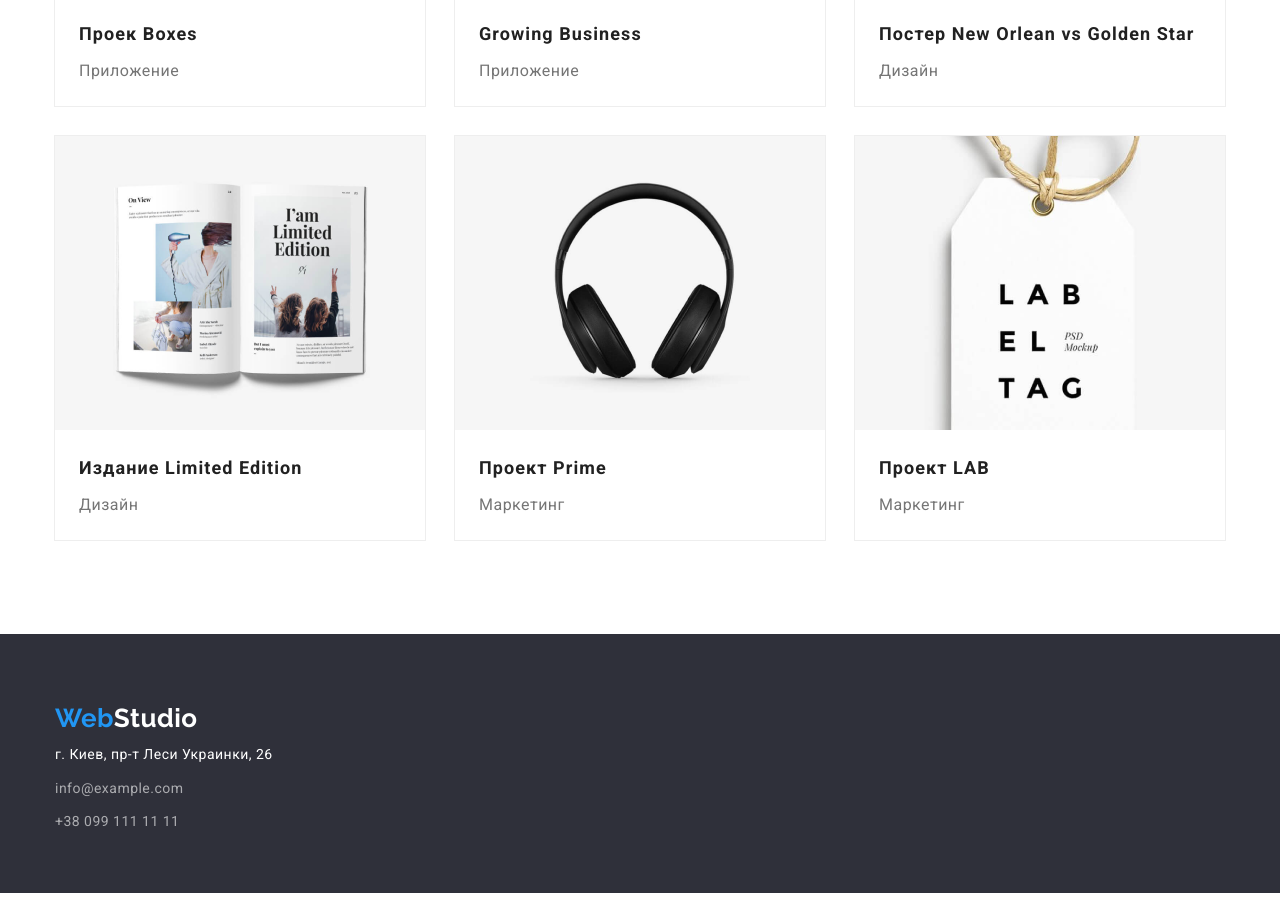
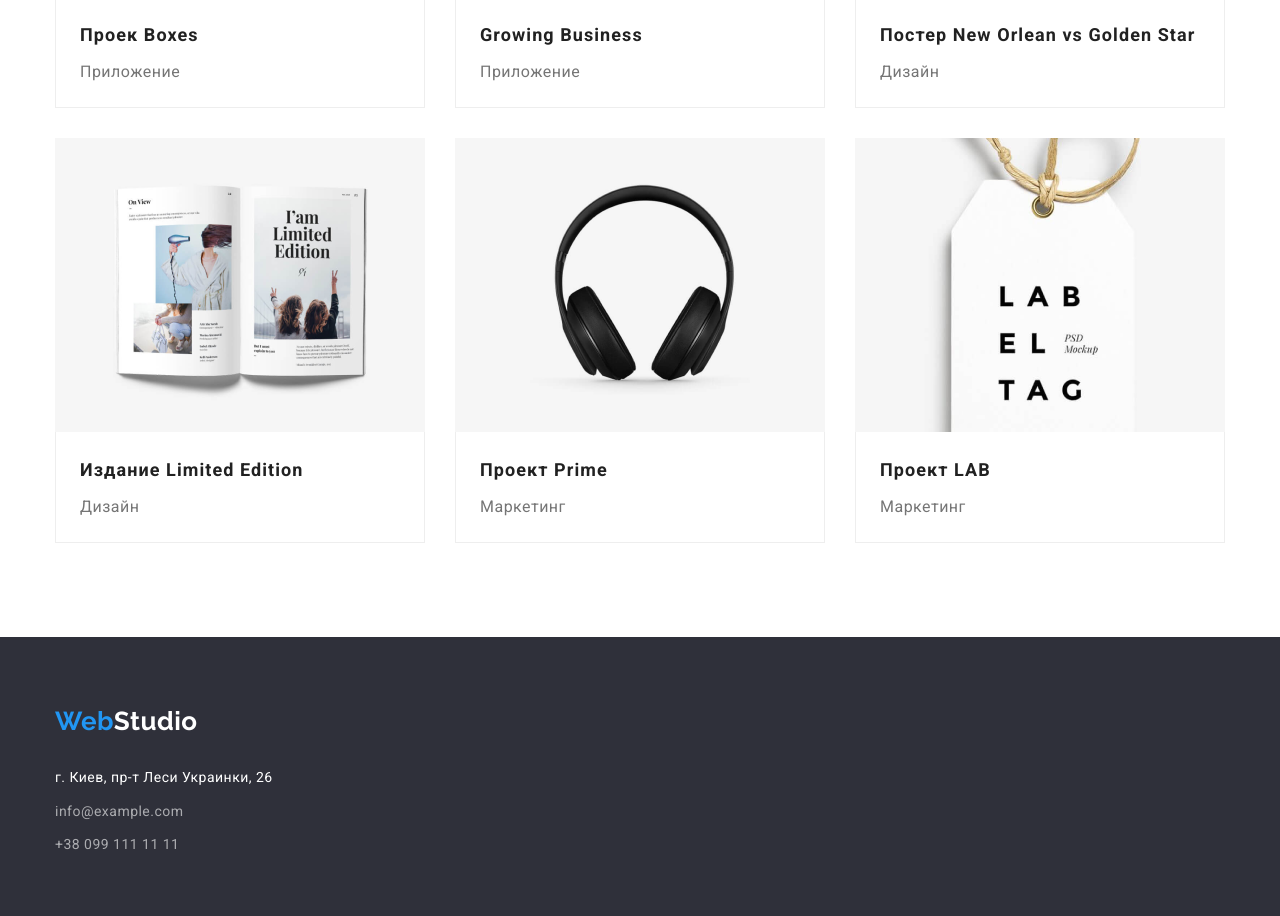
Before and after one commit to EvgeniyTIR/goit-markup-hw-03, a plain HTML site: page portfolio.html in a window 1280 px wide. Shown: the part 1002-1918 px from the top of the page. Before the commit the page ends 1895 px from the top, so only its background shows below. Drawn offline with nearby package versions, Linux system fonts and the light colour scheme.

Commit message:
goit-hw-03 -mentor fix

```diff
--- a/css/styles.css
+++ b/css/styles.css
@@ -253,6 +253,7 @@ margin-left: 30px;
   padding-bottom: 60px;
 }
 .logo-footer {
+  display: block;
   color: var(--primary-white-color);
   font-family: Raleway;
   font-weight: bold;
@@ -340,9 +341,13 @@ margin-left: 30px;
 }
 
 .frame{
+  /*  outline: 1px solid #EEEEEE;
     outline: 1px solid #EEEEEE;
-    outline: 1px solid #EEEEEE;
-    outline: 1px solid #EEEEEE;
+    outline: 1px solid #EEEEEE;   */
+    border-right: 1px solid #EEEEEE;
+    border-left:1px solid #EEEEEE;
+    border-bottom:1px solid #EEEEEE;
+    padding: 20px 24px;
 
     }
 .filter-title {
@@ -354,7 +359,7 @@ margin-left: 30px;
   letter-spacing: 0.06em;
 
   margin: 0;
-  padding: 20px 24px 0 24px;
+  /*padding: 20px 24px 0 24px;*/
   margin-bottom: 4px;
 }
 .filter-text {
@@ -363,7 +368,7 @@ margin-left: 30px;
   line-height: 1.87;
   /* identical to box height, or 187% */
   margin: 0;
-  padding: 0 24px 20px 24px;
+  /*padding: 0 24px 20px 24px;*/
 }
  /*паддинг секций*/
  .section {
--- a/portfolio.html
+++ b/portfolio.html
@@ -45,8 +45,9 @@
                     <ul class="filter list">
                         <li class="item">
                             <a href="" class= "filter-link">
+
+                                <img src="./images/tech.png" alt="Проект Технокряк" width="370" height="294">
                                 <div class="frame">
-                                <img src="./images/tech.png" alt="Проект Технокряк" width="370" height="294">
                                 <h3 class="filter-title">Технокряк</h3>
                                 <p class="filter-text">Веб-сайт</p>
                                 </div>
@@ -54,8 +55,9 @@
                         </li>
                         <li class="item">
                             <a href="" class="filter-link">
+
+                                <img src="./images/Inspiration.png" alt="Изображение Монитора" width="370" height="294">
                                 <div class="frame">
-                                <img src="./images/Inspiration.png" alt="Изображение Монитора" width="370" height="294">
                                 <h3 class="filter-title" lang="en" >Inspiration has no Borders</h3>
                                 <p class="filter-text">Веб-сайт</p>
                                 </div>
@@ -63,9 +65,9 @@
                         </li>
                         <li class="item">
                             <a href="" class="filter-link">
+
+                                <img src="./images/Seafood.png" alt="Лого ресторана" width="370" height="294">
                                 <div class="frame">
-                                <img src="./images/Seafood.png" alt="Лого ресторана" width="370" height="294">
-
                                 <h3 class="filter-title">Ресторан Seafood</h3>
                                 <p class="filter-text">Приложение</p>
                                 </div>
@@ -73,9 +75,9 @@
                          </li>
                         <li class="item">
                             <a href="" class="filter-link">
+
+                                <img src="./images/Boxes.png" alt=" Проект Boxes " width="370" height="294">
                                 <div class="frame">
-                                <img src="./images/Boxes.png" alt=" Проект Boxes " width="370" height="294">
-
                                 <h3 class="filter-title">Проек <span lang= "en">Boxes</span></h3>
                                 <p class="filter-text">Приложение</p>
                                 </div>
@@ -83,9 +85,9 @@
                         </li>
                         <li class="item">
                             <a href="" class="filter-link">
+
+                                <img src="./images/GBusness.png" alt=" Ищображение ноутбука " width="370" height="294">
                                 <div class="frame">
-                                <img src="./images/GBusness.png" alt=" Ищображение ноутбука " width="370" height="294">
-
                                 <h3 class="filter-title" lang="en">Growing Business</h3>
                                 <p class="filter-text">Приложение</p>
                                 </div>
@@ -93,9 +95,9 @@
                          </li>
                         <li class="item">
                             <a href="" class="filter-link">
+
+                                <img src="./images/NewOrlean.png" alt="Игра в баскетбол" width="370" height="294">
                                 <div class="frame">
-                                <img src="./images/NewOrlean.png" alt="Игра в баскетбол" width="370" height="294">
-
                                 <h3 class="filter-title">Постер <span lang="en">New Orlean vs Golden Star</span></h3>
                                 <p class="filter-text">Дизайн</p>
                                 </div>
@@ -103,9 +105,9 @@
                          </li>
                         <li class="item">
                             <a href="" class="filter-link">
-                                <div class="frame">
+
                                <img src="./images/journal.png" alt="Журнал" width="370" height="294">
-
+                               <div class="frame">
                                 <h3  class="filter-title">Издание <span lang="en">Limited Edition</span></h3>
                                <p class="filter-text">Дизайн</p>
                                 </div>
@@ -113,19 +115,19 @@
                         </li>
                         <li class="item">
                             <a href="" class="filter-link">
-                                <div class="frame">
+
                                <img src="./images/Prime.png" alt="Наушники" width="370" height="294">
-
+                               <div class="frame">
                                 <h3  class="filter-title">Проект <span lang="en">Prime</span> </h3>
                                <p class="filter-text">Маркетинг</p>
-                                </div>
+                               </div>
                              </a>
                         </li>
                         <li class="item">
                             <a href="" class="filter-link">
+
+                                <img src="./images/projectLAB.png" alt="LAB EL TAG" width="370" height="294">
                                 <div class="frame">
-                                <img src="./images/projectLAB.png" alt="LAB EL TAG" width="370" height="294">
-
                                 <h3 class="filter-title">Проект <span lang="en">LAB</span> </h3>
                                 <p class="filter-text">Маркетинг</p>
                                 </div>
```
